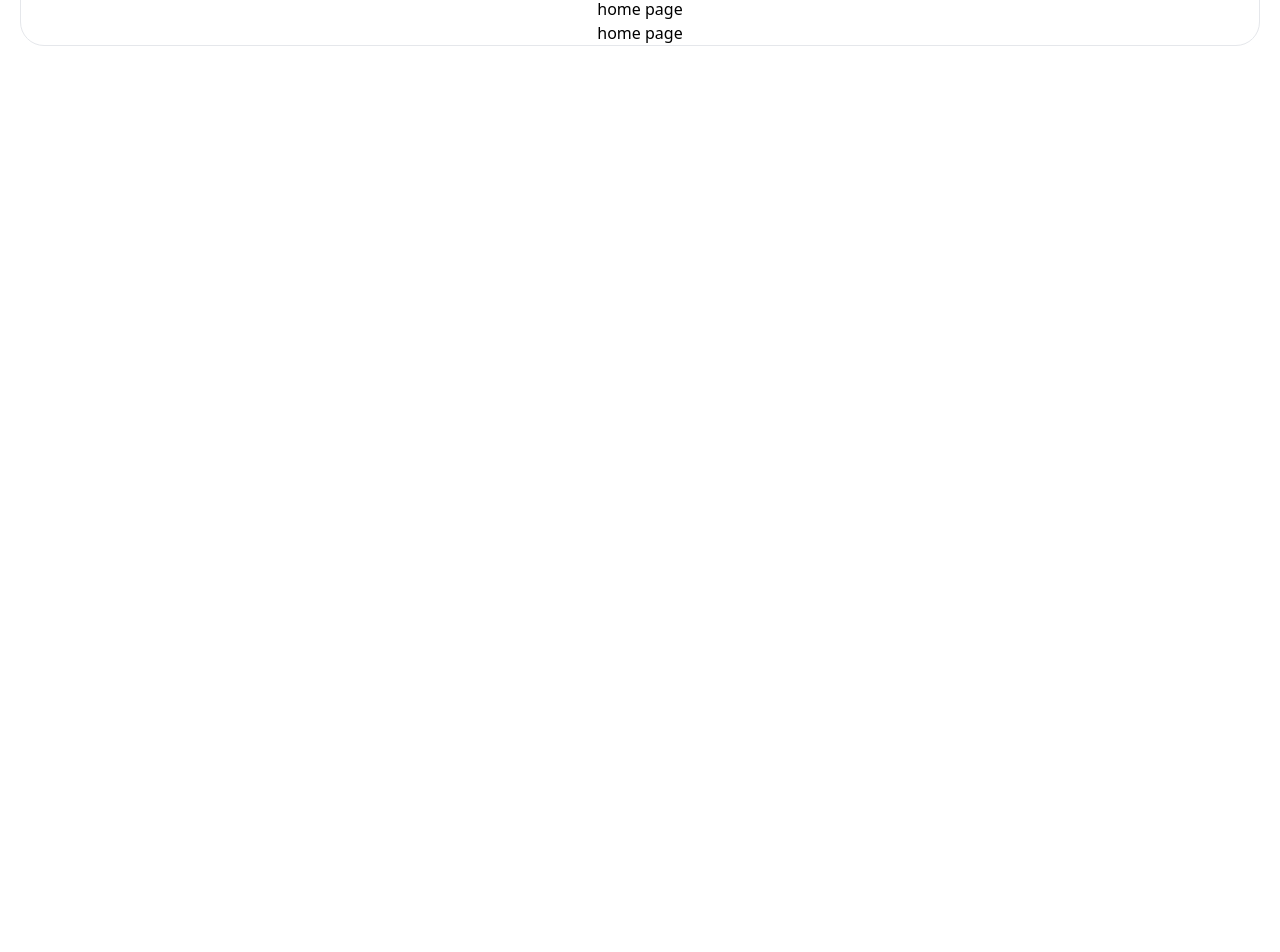
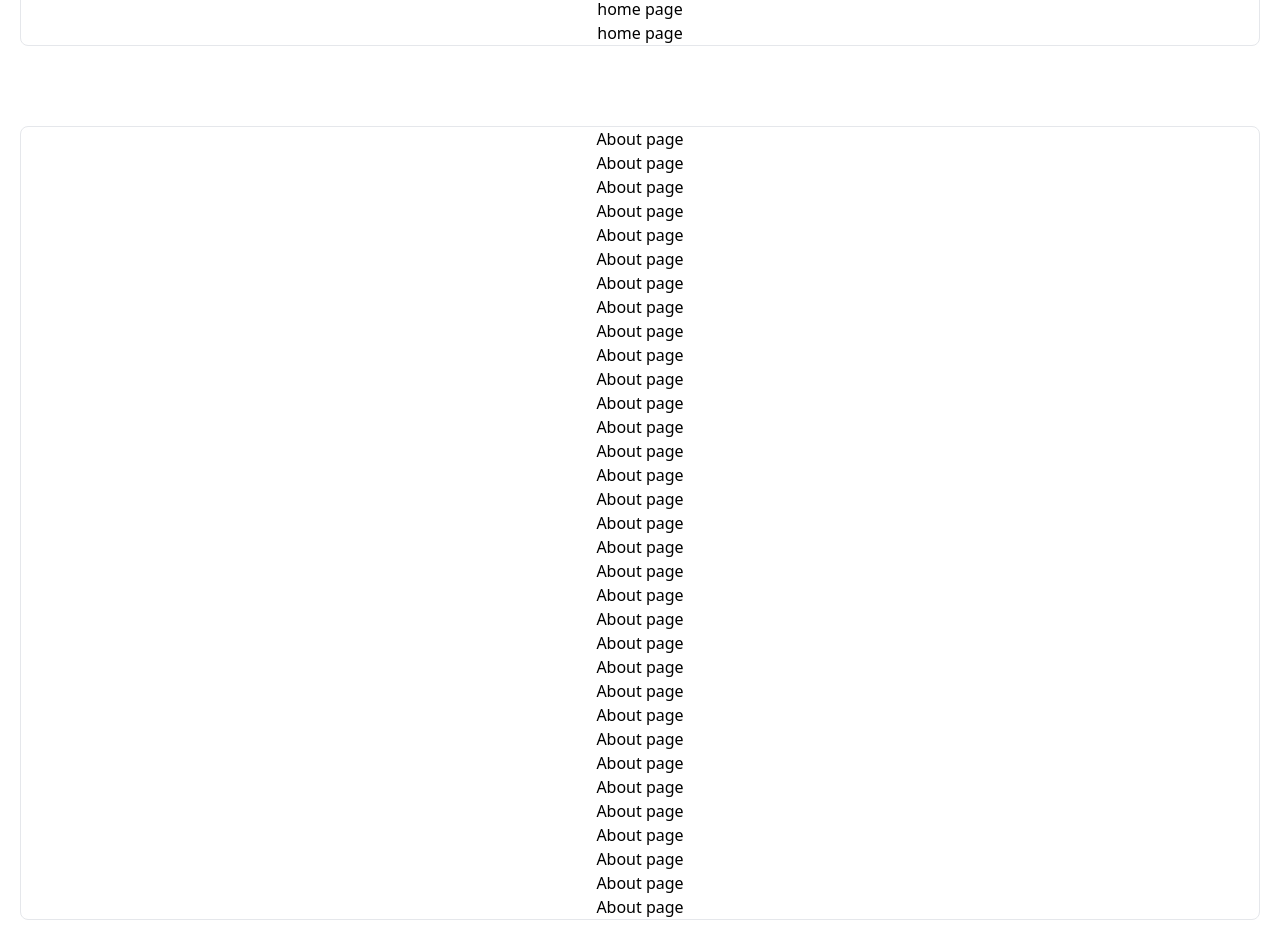
Before and after one commit to GRASiN1/PaymateFrontend, a React (Create React App) app: page / in a window 1280 px wide. Shown: the part 320-1272 px from the top of the page. Before the commit the page ends 800 px from the top, so only its background shows below. Built offline with nearby package versions, Linux system fonts and the light colour scheme.

Commit message:
added all menu in hero page

```diff
--- a/src/components/navbar/navbar.jsx
+++ b/src/components/navbar/navbar.jsx
@@ -1,8 +1,16 @@
 import React, { useState } from "react";
 import { NavLink } from "react-router-dom";
 
-export default function Navbar() {
+export default function Navbar({ refs }) {
   const [isOpen, setIsOpen] = useState(false);
+  const [home, about, contact] = refs;
+  function scrollToSec(eleRef) {
+    const navbarHeight = document.querySelector("nav").offsetHeight;
+    window.scrollTo({
+      top: eleRef.current?.offsetTop - (64 + 37),
+      behavior: "smooth",
+    });
+  }
   return (
     <nav className="w-full h-16 flex flex-row justify-around items-center fixed top-0 z-10 font-pacifico">
       <div className="w-4/5 h-14 flex flex-row justify-around items-center fixed top-0 z-10 pt-8 pb-8 border-1 m-1 rounded-full bg-white">
@@ -13,13 +21,25 @@ export default function Navbar() {
         </div>
         <div id="menu" className="w-full flex justify-center items-center">
           <ul className="w-full flex flex-row justify-around items-center font-semibold text-xl">
-            <NavLink to="/">
+            <NavLink
+              onClick={() => {
+                scrollToSec(home);
+              }}
+            >
               <li className="cursor-pointer">Home</li>
             </NavLink>
-            <NavLink to="/about">
+            <NavLink
+              onClick={() => {
+                scrollToSec(about);
+              }}
+            >
               <li className="cursor-pointer">About</li>
             </NavLink>
-            <NavLink to="/contact">
+            <NavLink
+              onClick={() => {
+                scrollToSec(contact);
+              }}
+            >
               <li className="cursor-pointer">Contact</li>
             </NavLink>
           </ul>
--- /dev/null
+++ b/src/components/testItem.jsx
@@ -0,0 +1,26 @@
+import React from "react";
+
+export default function TestItem({ title, descr, image, url }) {
+  function trimTitle(title) {
+    return title.split(" ").slice(0, 10).join(" ") + "......";
+  }
+  return (
+    <div className="flex flex-col p-1 justify-between items-center border-1 w-60 rounded-lg">
+      <img
+        src={image}
+        alt={title}
+        className="w-full max-h-32 min-h-32 rounded-lg"
+      />
+      <h1 className="text-xl font-semibold">
+        {title ? trimTitle(title) : "No Title"}
+      </h1>
+      <p>{descr ? trimTitle(descr) : "No description available"}</p>
+      <a
+        href={url}
+        className="font-pacifico bg-blue-400 pl-2 pr-2 pt-1 pb-1 rounded-md"
+      >
+        Explore
+      </a>
+    </div>
+  );
+}
--- /dev/null
+++ b/src/pages/Hero.jsx
@@ -0,0 +1,22 @@
+import React, { useRef } from "react";
+import Home from "./home";
+import About from "./about";
+import Contact from "./contact";
+import Navbar from "../components/navbar/navbar";
+
+export default function Hero() {
+  const home = useRef(null);
+  const about = useRef(null);
+  const contact = useRef(null);
+  return (
+    <div
+      id="main-container"
+      className="w-full min-h-screen flex flex-col items-center p-5"
+    >
+      <Navbar refs={[home, about, contact]} />
+      <Home ref={home} />
+      <About ref={about} />
+      <Contact ref={contact} />
+    </div>
+  );
+}
--- a/src/pages/about.jsx
+++ b/src/pages/about.jsx
@@ -1,14 +1,51 @@
 import React from "react";
-import Navbar from "../components/navbar/navbar";
+// import Navbar from "../components/navbar/navbar";
 
-export default function About() {
+export default function About({ ref }) {
   return (
+    // <div
+    //   id="main-container"
+    //   className="w-full min-h-screen flex flex-col items-center p-5"
+    // >
+    //   <Navbar />
     <div
-      id="main-container"
-      className="w-full min-h-screen flex flex-col items-center p-5"
+      className="w-full h-full flex flex-col justify-center items-center mt-20 border-1 rounded-lg"
+      ref={ref}
     >
-      <Navbar />
-      <div className="w-full h-full flex flex-col justify-center items-center mt-20 border-1 rounded-3xl"></div>
+      <h1>About page</h1>
+      <h1>About page</h1>
+      <h1>About page</h1>
+      <h1>About page</h1>
+      <h1>About page</h1>
+      <h1>About page</h1>
+      <h1>About page</h1>
+      <h1>About page</h1>
+      <h1>About page</h1>
+      <h1>About page</h1>
+      <h1>About page</h1>
+      <h1>About page</h1>
+      <h1>About page</h1>
+      <h1>About page</h1>
+      <h1>About page</h1>
+      <h1>About page</h1>
+      <h1>About page</h1>
+      <h1>About page</h1>
+      <h1>About page</h1>
+      <h1>About page</h1>
+      <h1>About page</h1>
+      <h1>About page</h1>
+      <h1>About page</h1>
+      <h1>About page</h1>
+      <h1>About page</h1>
+      <h1>About page</h1>
+      <h1>About page</h1>
+      <h1>About page</h1>
+      <h1>About page</h1>
+      <h1>About page</h1>
+      <h1>About page</h1>
+      <h1>About page</h1>
+      <h1>About page</h1>
     </div>
+    // </div>
   );
 }
--- a/src/pages/contact.jsx
+++ b/src/pages/contact.jsx
@@ -1,5 +1,5 @@
 import React from "react";
-import Navbar from "../components/navbar/navbar";
+// import Navbar from "../components/navbar/navbar";
 
 export default function Contact() {
   const handleOpenLocation = () => {
@@ -7,11 +7,11 @@ export default function Contact() {
     window.open(googleMapsUrl, "_blank");
   };
   return (
-    <div
-      id="main-container"
-      className="w-full lg:h-screen h-max flex flex-col items-center p-5 lg:overflow-hidden"
-    >
-      <Navbar />
+    // <div
+    //   id="main-container"
+    //   className="w-full lg:h-screen h-max flex flex-col items-center p-5 lg:overflow-hidden"
+    // >
+    //   <Navbar />
     <div className="w-full h-full flex flex-col lg:flex-row justify-center items-center mt-20 border-1 rounded-3xl">
       <object
         type="image/svg+xml"
@@ -43,6 +43,6 @@ export default function Contact() {
         </button>
       </div>
     </div>
-    </div>
+    // </div>
   );
 }
--- a/src/pages/home.jsx
+++ b/src/pages/home.jsx
@@ -1,14 +1,17 @@
 import React from "react";
-import Navbar from "../components/navbar/navbar";
+// import Navbar from "../components/navbar/navbar";
 
-export default function Home() {
+export default function Home({ ref }) {
   return (
+    // <div
+    //   id="main-container"
+    //   className="w-full min-h-screen flex flex-col items-center p-5"
+    // >
+    //   <Navbar />
     <div
-      id="main-container"
-      className="w-full min-h-screen flex flex-col items-center p-5"
+      className="w-full h-full flex flex-col justify-center items-center mt-20 border-1 rounded-lg"
+      ref={ref}
     >
-      <Navbar />
-      <div className="w-full h-full flex flex-col justify-center items-center mt-20 border-1 rounded-3xl">
       <h1>home page</h1>
       <h1>home page</h1>
       <h1>home page</h1>
@@ -21,6 +24,6 @@ export default function Home() {
       <h1>home page</h1>
       <h1>home page</h1>
     </div>
-    </div>
+    // </div>
   );
 }
--- a/src/pages/test.jsx
+++ b/src/pages/test.jsx
@@ -1,98 +1,23 @@
-import React, { useState } from "react";
+import React, { useRef } from "react";
+import Navbar from "../components/navbar/navbar";
+import Home from "./home";
 
 export default function Test() {
-  const [data, setData] = useState({
-    name: "",
-    pass: "",
-  });
-  const [login, setLogin] = useState(false);
-  const [user, setUser] = useState(false);
-  function handleLogin(e) {
-    e.preventDefault();
-    let name = localStorage.getItem("name");
-    let pass = localStorage.getItem("pass");
-    if (name !== data.name) alert("Wrong name");
-    else if (pass !== data.pass) alert("Wrong pass");
-    else {
-      setData({
-        name: "",
-        pass: "",
-      });
-      alert("Logged in");
-      setUser(true);
-    }
-  }
-  function handleSignup(e) {
-    e.preventDefault();
-    localStorage.setItem("name", data.name);
-    localStorage.setItem("pass", data.pass);
-    setData({
-      name: "",
-      pass: "",
-    });
-    setLogin(true);
-  }
+  const home1 = useRef(null);
+  const home2 = useRef(null);
+  const home3 = useRef(null);
   return (
     <div>
-      {!user ? (
-        !login ? (
-          <form onSubmit={handleSignup}>
-            <input
-              type="text"
-              name="name"
-              value={data.name}
-              onChange={(e) => {
-                setData({ ...data, name: e.target.value });
-              }}
-              className="border-2"
-            />
-            <br />
-            <input
-              type="text"
-              name="pass"
-              value={data.pass}
-              onChange={(e) => {
-                setData({ ...data, pass: e.target.value });
-              }}
-              className="border-2"
-            />
-            <br />
-            <button className="border-2" type="submit">
-              SignUp
-            </button>
-          </form>
-        ) : (
-          <form onSubmit={handleLogin}>
-            <input
-              type="text"
-              name="name"
-              value={data.name}
-              onChange={(e) => {
-                setData({ ...data, name: e.target.value });
-              }}
-              className="border-2"
-            />
-            <br />
-            <input
-              type="text"
-              name="pass"
-              value={data.pass}
-              onChange={(e) => {
-                setData({ ...data, pass: e.target.value });
-              }}
-              className="border-2"
-            />
-            <br />
-            <button className="border-2" type="submit">
-              LogIn
-            </button>
-          </form>
-        )
-      ) : (
-        <div>
-          <p>Hello {localStorage.getItem("name")}</p>
-        </div>
-      )}
+      <Navbar refs={[home1, home2, home3]} />
+      <div ref={home1}>
+        <Home />
+      </div>
+      <div ref={home2}>
+        <Home />
+      </div>
+      <div ref={home3}>
+        <Home />
+      </div>
     </div>
   );
 }
```
Also changed, not shown: src/services/routes.js (+2 -12 lines). Lines whose indentation alone changed are shown as unchanged.
